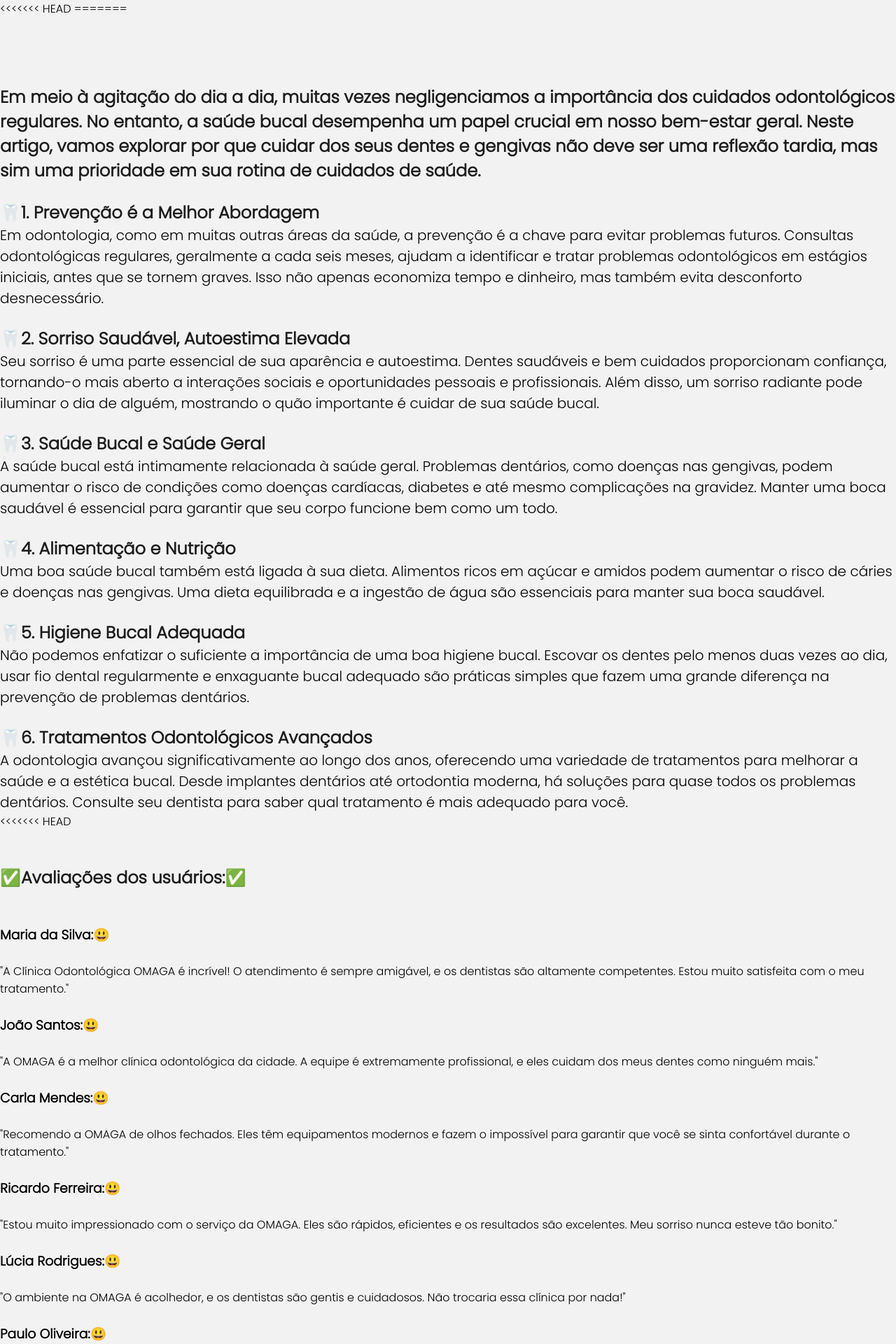
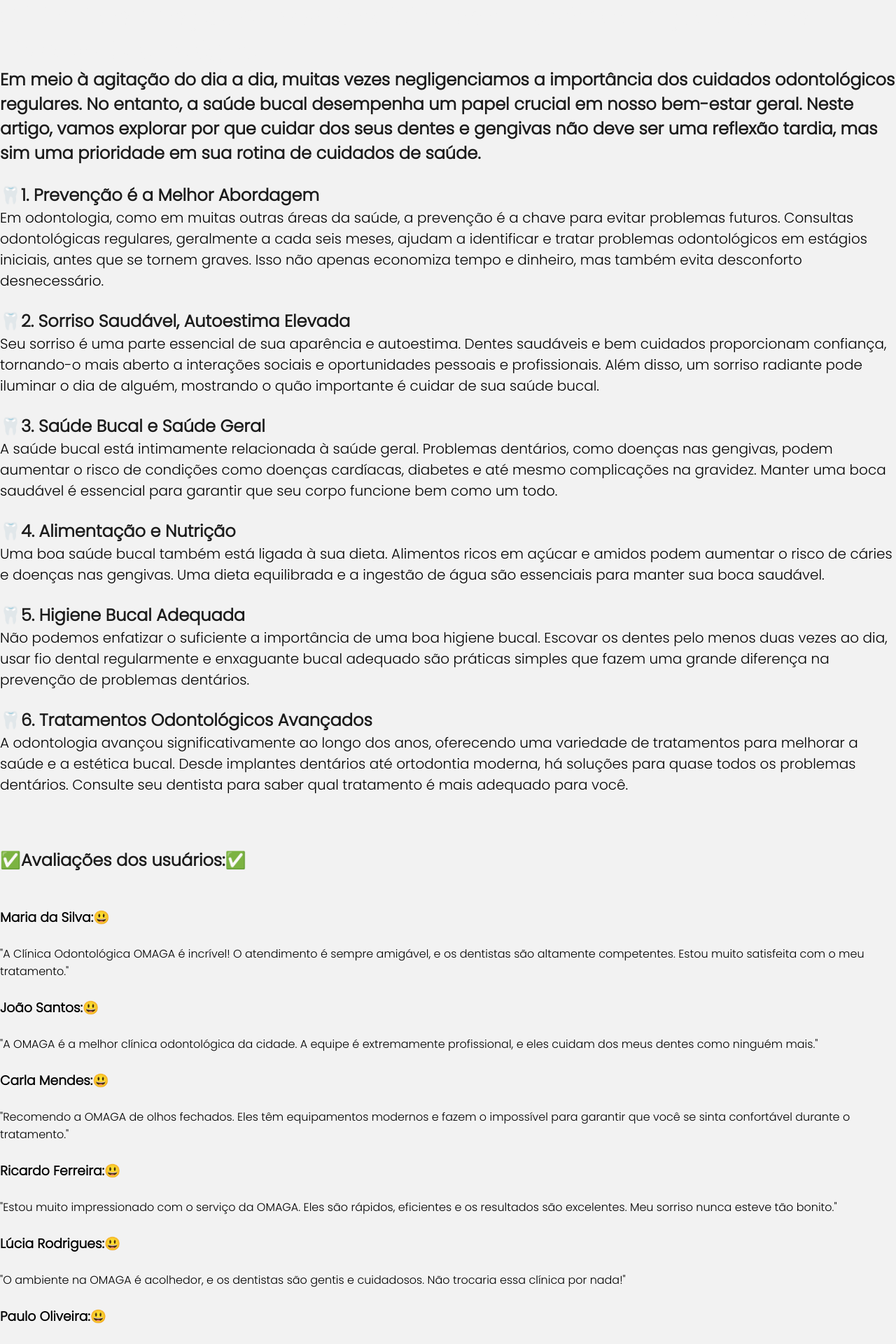
Before and after one commit to ig0moon/PROJETO_INTEGRADOR, a PHP site: page /home.php in a window 1280 px wide. Shown: the top 1920 px of the page at 70% size. Run offline with PHP 8.4, Linux system fonts and the light colour scheme.

Commit message:
linhas merge

```diff
--- a/home.php
+++ b/home.php
@@ -2,9 +2,6 @@
 	require_once 'cabecalho.php';
 
 ?>
-<<<<<<< HEAD
-
-=======
 <h1>Clínica Odontológica OMAGA: Credibilidade e Experiência Inigualáveis no Mercado Odontológico</h1>
 
 <h2>Em meio à agitação do dia a dia, muitas vezes negligenciamos a importância dos cuidados odontológicos regulares. No entanto, a saúde bucal desempenha um papel crucial em nosso bem-estar geral. Neste artigo, vamos explorar por que cuidar dos seus dentes e gengivas não deve ser uma reflexão tardia, mas sim uma prioridade em sua rotina de cuidados de saúde.</h2>
@@ -26,7 +23,6 @@
 <br/>
 <h2>&#129463;6. Tratamentos Odontológicos Avançados</h2>
 <h4>A odontologia avançou significativamente ao longo dos anos, oferecendo uma variedade de tratamentos para melhorar a saúde e a estética bucal. Desde implantes dentários até ortodontia moderna, há soluções para quase todos os problemas dentários. Consulte seu dentista para saber qual tratamento é mais adequado para você.</h4>
-<<<<<<< HEAD
 	<br/>
 	<br>
 	<br>
```
